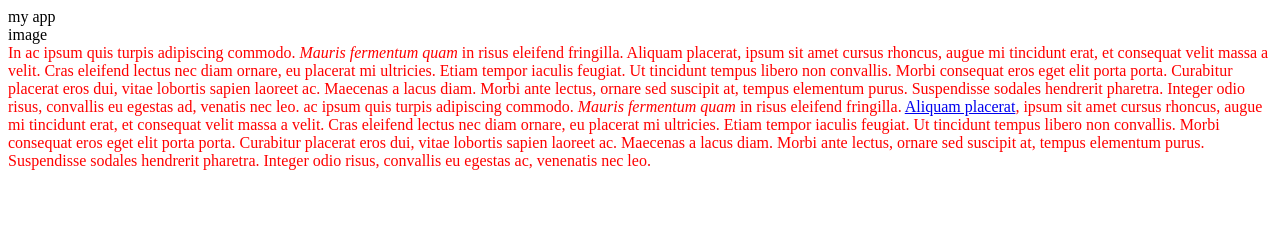
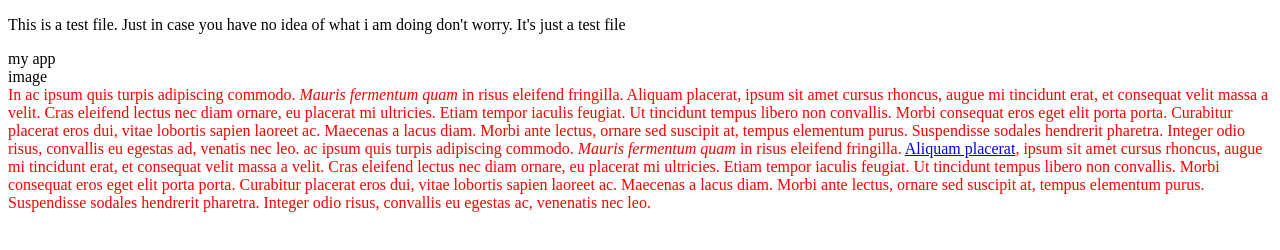
Before and after one commit to highstar229/new-one, a plain HTML site: page index.html in a window 1280 px wide. Drawn offline with Linux system fonts and the light colour scheme.

Commit message:
Update index.html

```diff
--- a/index.html
+++ b/index.html
@@ -4,6 +4,7 @@
     <link rel="stylesheet" type="text/css" href="style.css">
 </head>
 <body>
+    <p>This is a test file. Just in case you have no idea of what i am doing don't worry. It's just a test file</p>
     <div class="title">my app</div>
     <div class="app">
         <div class="screenshot">image</div>
```
